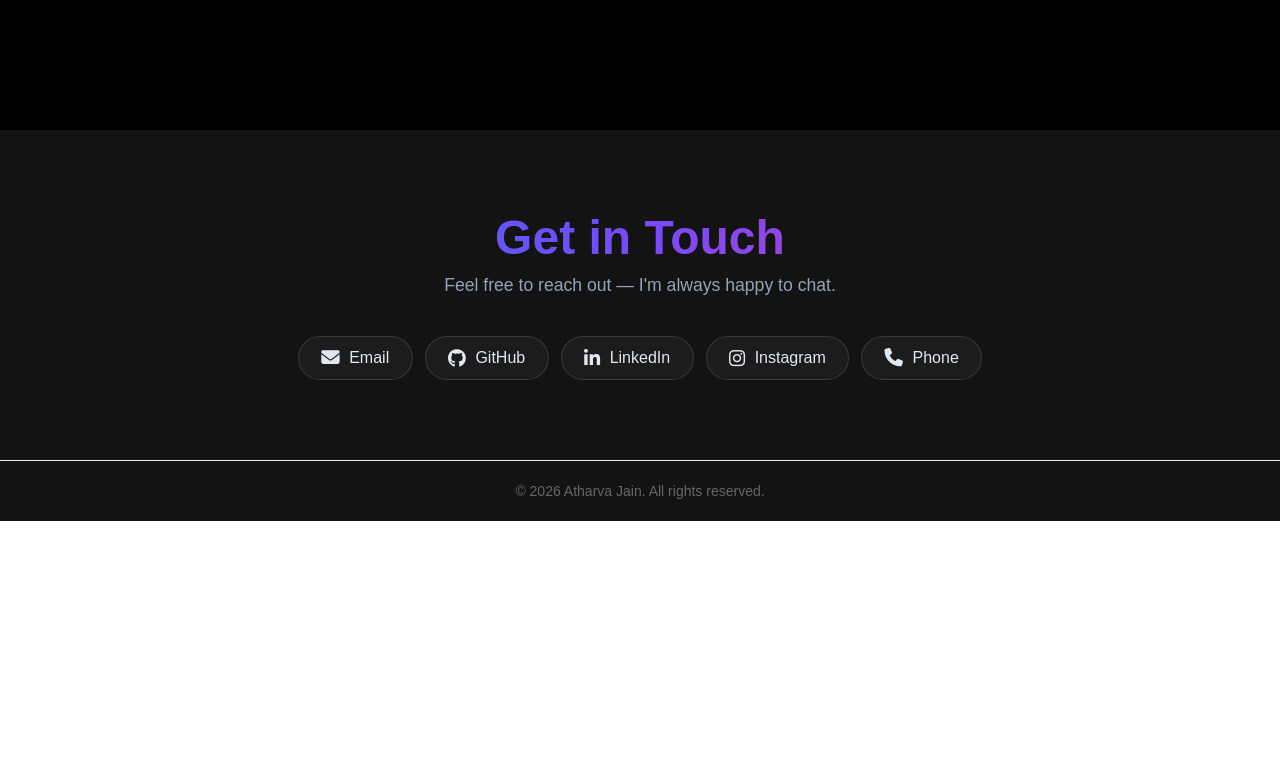
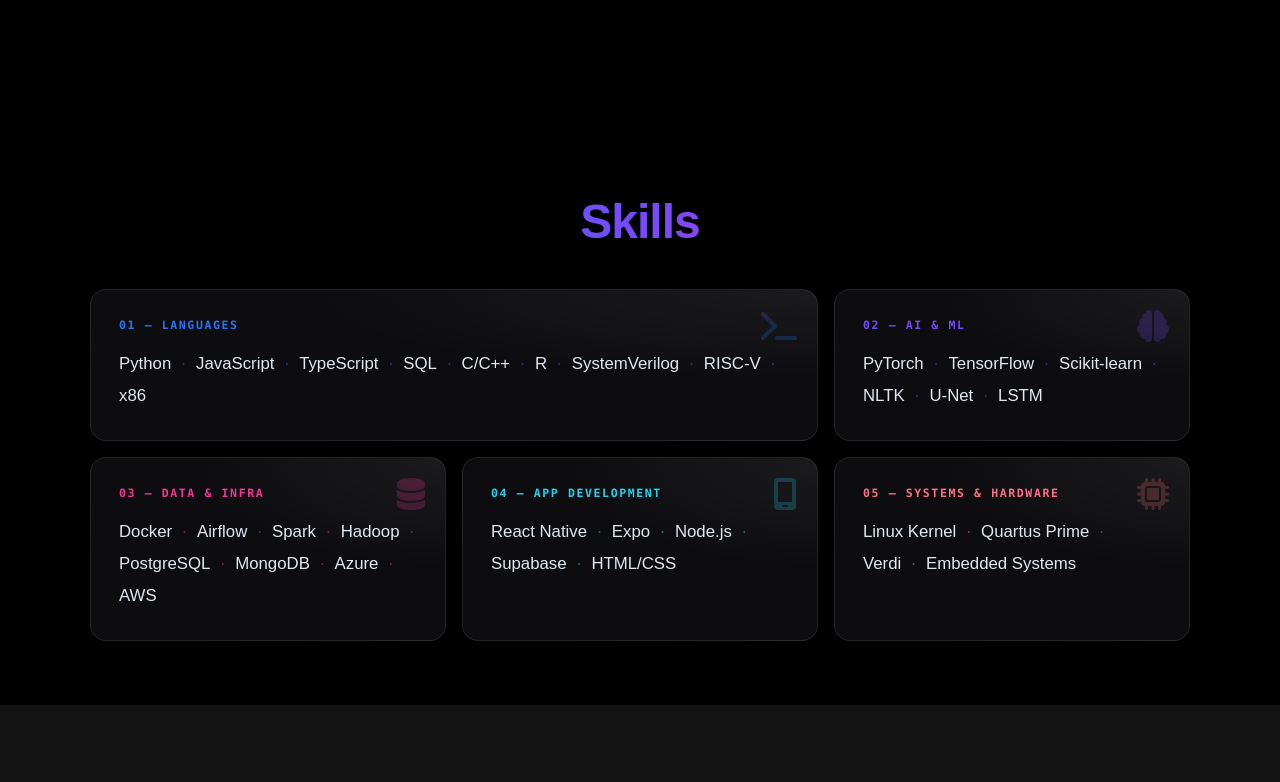
Before and after one commit to jainatharva21/mp1, a website built with webpack: page src/index.html in a window 1280 px wide. Shown: the part 540-1322 px from the top of the page. Before the commit the page ends 1061 px from the top, so only its background shows below. Built offline with nearby package versions, Linux system fonts and the light colour scheme.

Commit message:
Finished skills section

```diff
--- a/src/css/main.scss
+++ b/src/css/main.scss
@@ -7,6 +7,14 @@ $white:       #fff;
 $muted:       #666;
 $text-light: #e2e8f0;
 $text-muted: #94a3b8;
+
+$tile-accents: (
+  "lang": #2975f7,
+  "ai":   #764afb,
+  "data": #f53598,
+  "app":  #22d3ee,
+  "sys":  #fb7185
+);
 
 $gradient: linear-gradient(90deg, #2975f7, #764afb 50%, #f53598);
 
@@ -117,7 +125,7 @@ body {
   font-size: 0.875rem;
   color: $muted;
   background-color: $footer-bg;
-  border-top: 1px solid #eee;
+  border-top: 1px solid rgba(255, 255, 255, 0.08);
 }
 
 .contact {
@@ -173,3 +181,126 @@ body {
       }
     }
   }
+
+  // ---- Skills ----
+.skills {
+    padding: 4rem 1.5rem;
+    background-color: $black;
+    scroll-margin-top: $navbar-height;
+
+    &-title {
+      @include gradient-text;
+      max-width: 1100px;
+      margin: 0 auto 2.5rem;
+      font-size: clamp(2rem, 5vw, 3rem);
+      font-weight: 800;
+      letter-spacing: -0.02em;
+      text-align: center;
+    }
+
+    &-grid {
+      display: grid;
+      grid-template-columns: repeat(3, 1fr);
+      gap: 1rem;
+      max-width: 1100px;
+      margin: 0 auto;
+    }
+  }
+
+  .skill-card {
+    position: relative;
+    overflow: hidden;
+    padding: 1.75rem;
+    border: 1px solid rgba(255, 255, 255, 0.09);
+    border-radius: 16px;
+    background:
+      radial-gradient(120% 100% at 100% 0%, rgba(255, 255, 255, 0.06), transparent 60%),
+      #0d0d10;
+    text-align: left;
+
+    --accent: #{map-get($tile-accents, "ai")}; // fallback if no modifier class
+
+    // reveal-on-scroll starting state
+    opacity: 0;
+    transform: translateY(24px);
+
+    transition:
+      opacity 0.6s ease,
+      transform 0.6s ease,
+      border-color 0.3s ease,
+      background 0.3s ease;
+
+    &.is-visible {
+      opacity: 1;
+      transform: translateY(0);
+    }
+
+    @for $i from 1 through 5 {
+      &:nth-child(#{$i}).is-visible {
+        transition-delay: #{($i - 1) * 0.08}s;
+      }
+    }
+
+    &--wide { grid-column: span 2; }
+
+    &__mark {
+      position: absolute;
+      top: 1.25rem;
+      right: 1.25rem;
+      font-size: 2rem;
+      color: var(--accent);
+      opacity: 0.22;
+      transition: opacity 0.3s ease;
+    }
+
+    &__label {
+      display: block;
+      margin-bottom: 1rem;
+      color: var(--accent);
+      font-family: ui-monospace, "SF Mono", Menlo, monospace;
+      font-size: 0.72rem;
+      font-weight: 600;
+      letter-spacing: 0.14em;
+      text-transform: uppercase;
+    }
+
+    &__items {
+      display: flex;
+      flex-wrap: wrap;
+      gap: 0 0.6rem;
+      margin: 0;
+      padding: 0;
+      list-style: none;
+      color: $text-light;
+      font-size: 1.05rem;
+      line-height: 1.9;
+
+      li:not(:last-child)::after {
+        content: "·";
+        margin-left: 0.6rem;
+        color: var(--accent);
+        opacity: 0.5;
+      }
+    }
+
+    &:hover {
+      border-color: color-mix(in srgb, var(--accent) 55%, transparent);
+      background:
+        radial-gradient(120% 100% at 100% 0%, color-mix(in srgb, var(--accent) 14%, transparent), transparent 60%),
+        #0d0d10;
+
+      .skill-card__mark { opacity: 0.5; }
+    }
+  }
+    @each $name, $color in $tile-accents {
+        .skill-card--#{$name} { --accent: #{$color}; }
+    }
+    @media (max-width: 1024px) {
+        .skills-grid { grid-template-columns: repeat(2, 1fr); }
+        .skill-card--wide { grid-column: span 2; }
+    }
+
+      @media (max-width: 700px) {
+        .skills-grid { grid-template-columns: 1fr; }
+        .skill-card--wide { grid-column: span 1; }
+    }
--- a/src/index.html
+++ b/src/index.html
@@ -14,7 +14,8 @@
             <a href = "#" class="name">AJ</a>
             <ul class = "header-links">
                 <li><a href="#home">Home</a></li>
-                <li><a href="about.html">About</a></li>
+                <li><a href="#about">About</a></li>
+                <li><a href="#skills">Skills</a></li>
                 <li><a href="#contact">Contact</a></li>
             </ul>
         </nav>
@@ -23,6 +24,57 @@
             <h1 class="hero-name">Atharva Jain</h1>
             <p class="hero-typed"><span id="typed-text"></span><span class="caret"></span></p>
         </section>
+
+        <section id="skills" class="skills">
+            <h2 class="skills-title">Skills</h2>
+
+            <div class="skills-grid">
+              <article class="skill-card skill-card--lang skill-card--wide">
+                <i class="fa-solid fa-terminal skill-card__mark"></i>
+                <span class="skill-card__label">01 — Languages</span>
+                <ul class="skill-card__items">
+                  <li>Python</li><li>JavaScript</li><li>TypeScript</li><li>SQL</li>
+                  <li>C/C++</li><li>R</li><li>SystemVerilog</li><li>RISC-V</li><li>x86</li>
+                </ul>
+              </article>
+
+              <article class="skill-card skill-card--ai">
+                <i class="fa-solid fa-brain skill-card__mark"></i>
+                <span class="skill-card__label">02 — AI &amp; ML</span>
+                <ul class="skill-card__items">
+                  <li>PyTorch</li><li>TensorFlow</li><li>Scikit-learn</li>
+                  <li>NLTK</li><li>U-Net</li><li>LSTM</li>
+                </ul>
+              </article>
+
+              <article class="skill-card skill-card--data">
+                <i class="fa-solid fa-database skill-card__mark"></i>
+                <span class="skill-card__label">03 — Data &amp; Infra</span>
+                <ul class="skill-card__items">
+                  <li>Docker</li><li>Airflow</li><li>Spark</li><li>Hadoop</li>
+                  <li>PostgreSQL</li><li>MongoDB</li><li>Azure</li><li>AWS</li>
+                </ul>
+              </article>
+
+              <article class="skill-card skill-card--app">
+                <i class="fa-solid fa-mobile-screen skill-card__mark"></i>
+                <span class="skill-card__label">04 — App Development</span>
+                <ul class="skill-card__items">
+                  <li>React Native</li><li>Expo</li><li>Node.js</li>
+                  <li>Supabase</li><li>HTML/CSS</li>
+                </ul>
+              </article>
+
+              <article class="skill-card skill-card--sys">
+                <i class="fa-solid fa-microchip skill-card__mark"></i>
+                <span class="skill-card__label">05 — Systems &amp; Hardware</span>
+                <ul class="skill-card__items">
+                  <li>Linux Kernel</li><li>Quartus Prime</li>
+                  <li>Verdi</li><li>Embedded Systems</li>
+                </ul>
+              </article>
+            </div>
+          </section>
 
         <section id="contact" class="contact">
             <h2 class="contact-heading">Get in Touch</h2>
--- a/src/js/main.js
+++ b/src/js/main.js
@@ -10,3 +10,16 @@ let i = 0;
     target.textContent = typewriterText.slice(0, i++);
     setTimeout(typewriter, 60);
 })();
+
+
+const cards = document.querySelectorAll(".skill-card");
+const observer = new IntersectionObserver((entries) => {
+  entries.forEach((entry) => {
+    if (entry.isIntersecting) {
+      entry.target.classList.add("is-visible");
+      observer.unobserve(entry.target);
+    }
+  });
+}, { threshold: 0.2 });
+
+cards.forEach((card) => observer.observe(card));
```
